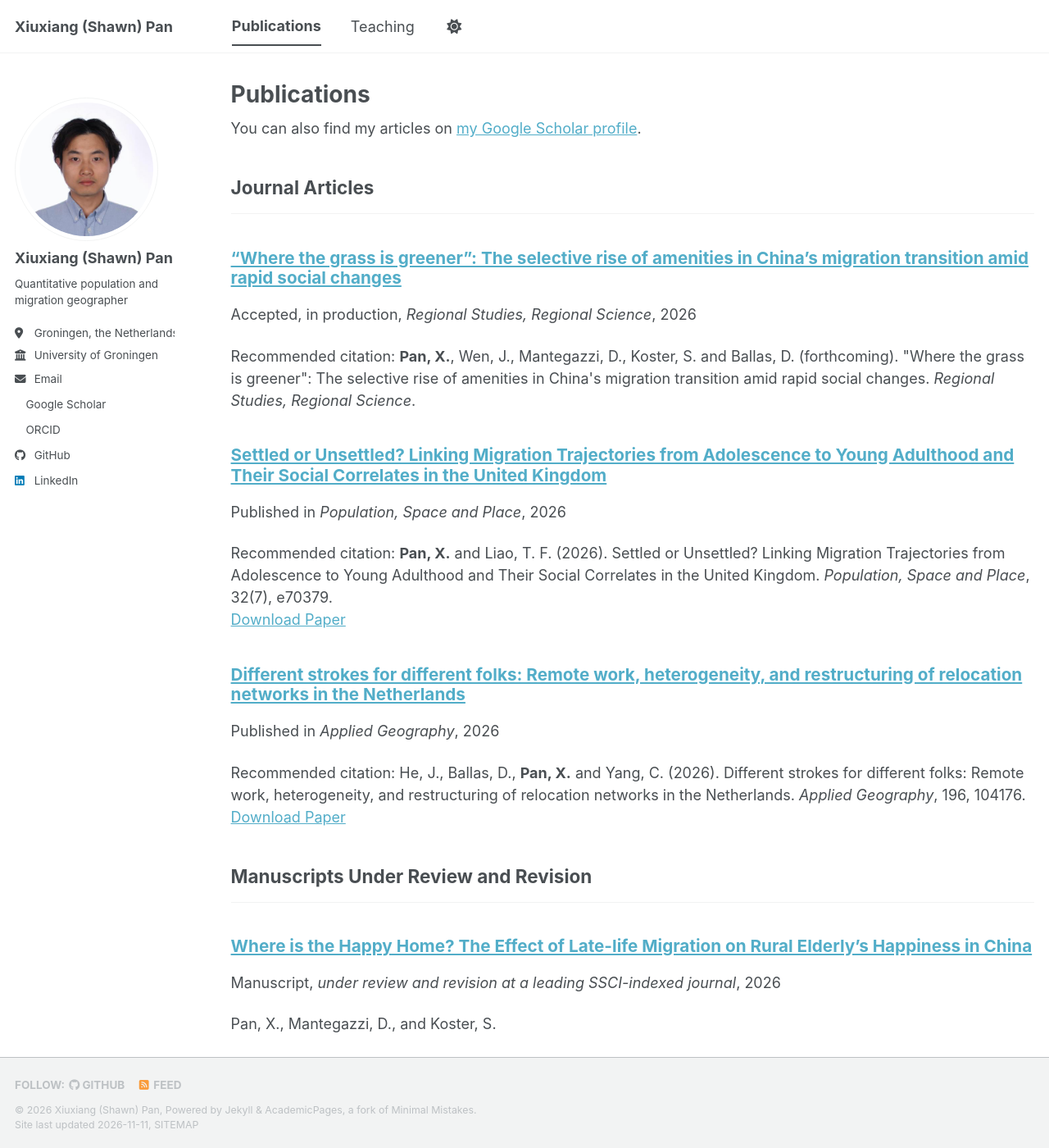
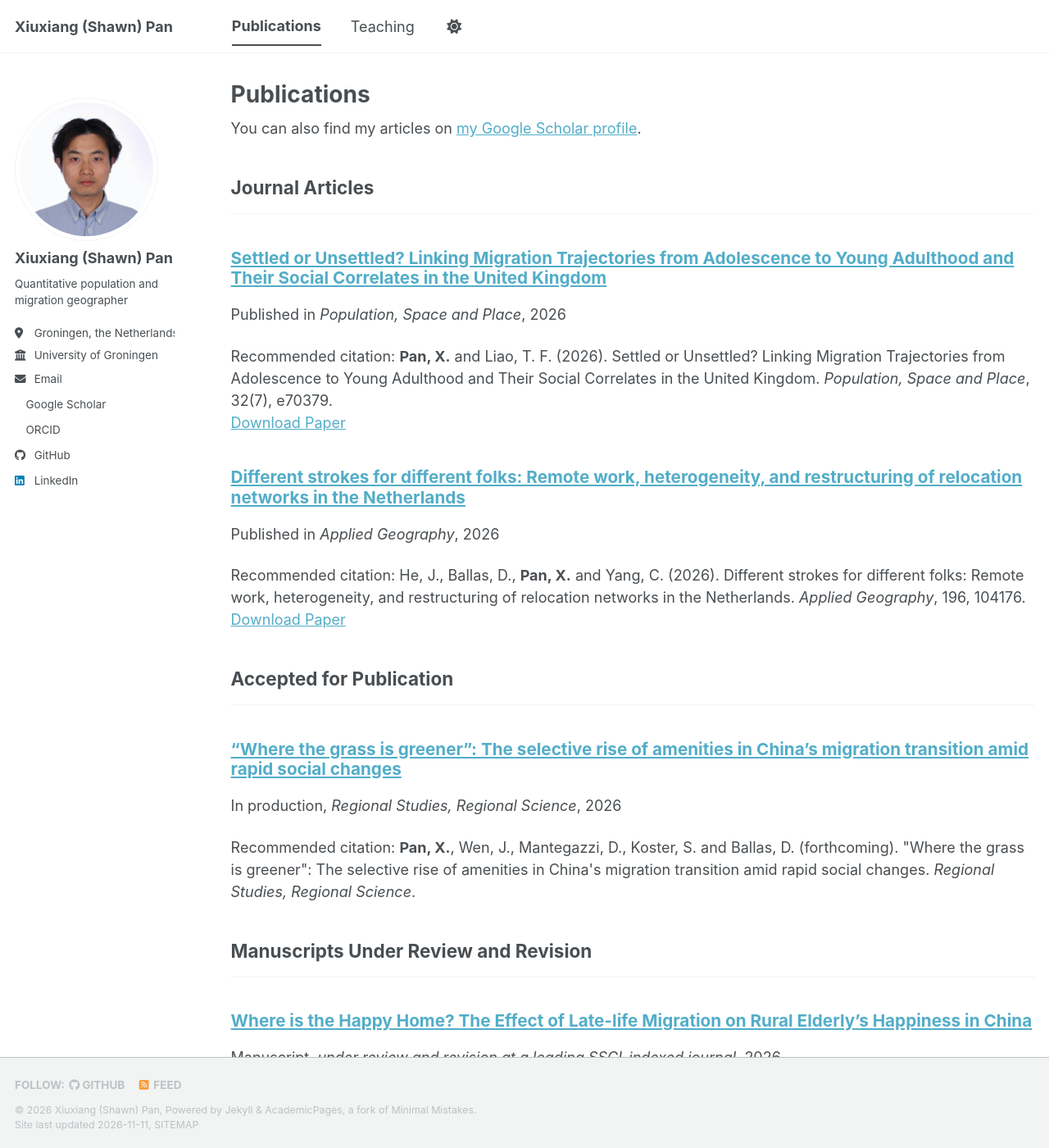
Before and after one commit to PShawn00/pshawn00.github.io, a Jekyll site: the page built from _pages/publications.html, in a window 1280 px wide and 1400 px high. Shown: the whole window at 82% size. Built offline with Jekyll 4.4.1, drawn with Linux system fonts in a browser that asks for light colours; a style sheet for code colours, icons or effects is not loaded.

Commit message:
Give accepted article its own publication category
Co-Authored-By: Claude Opus 5 <noreply@anthropic.com>

```diff
--- a/_config.yml
+++ b/_config.yml
@@ -86,6 +86,8 @@ author:
 publication_category:
   manuscripts:
     title: 'Journal Articles'
+  accepted:
+    title: 'Accepted for Publication'
   underreview:
     title: 'Manuscripts Under Review and Revision'
   books:
```
Also changed, not shown: _publications/2026-11-11-grass-is-greener-rsrs.md (+2 -2 lines).
